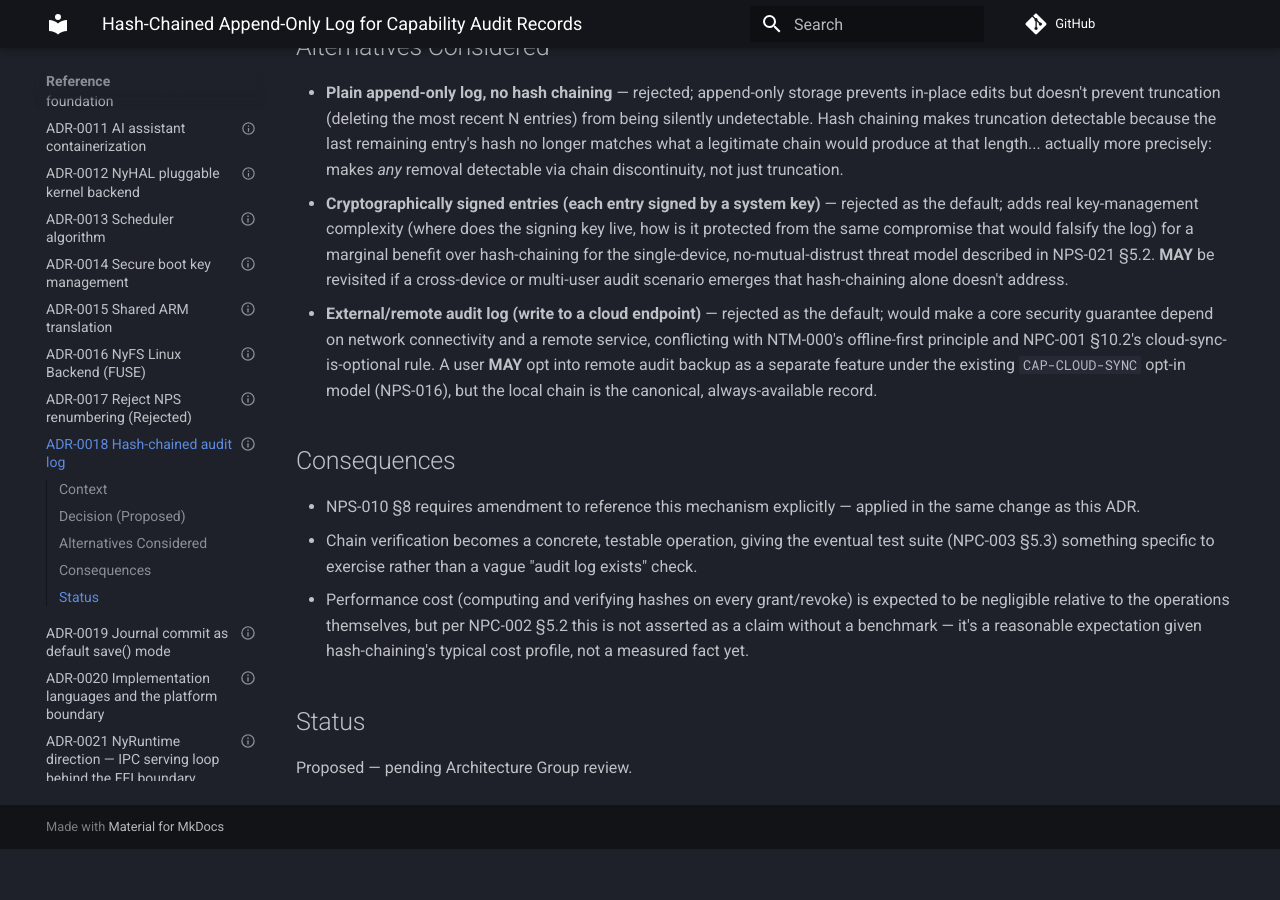
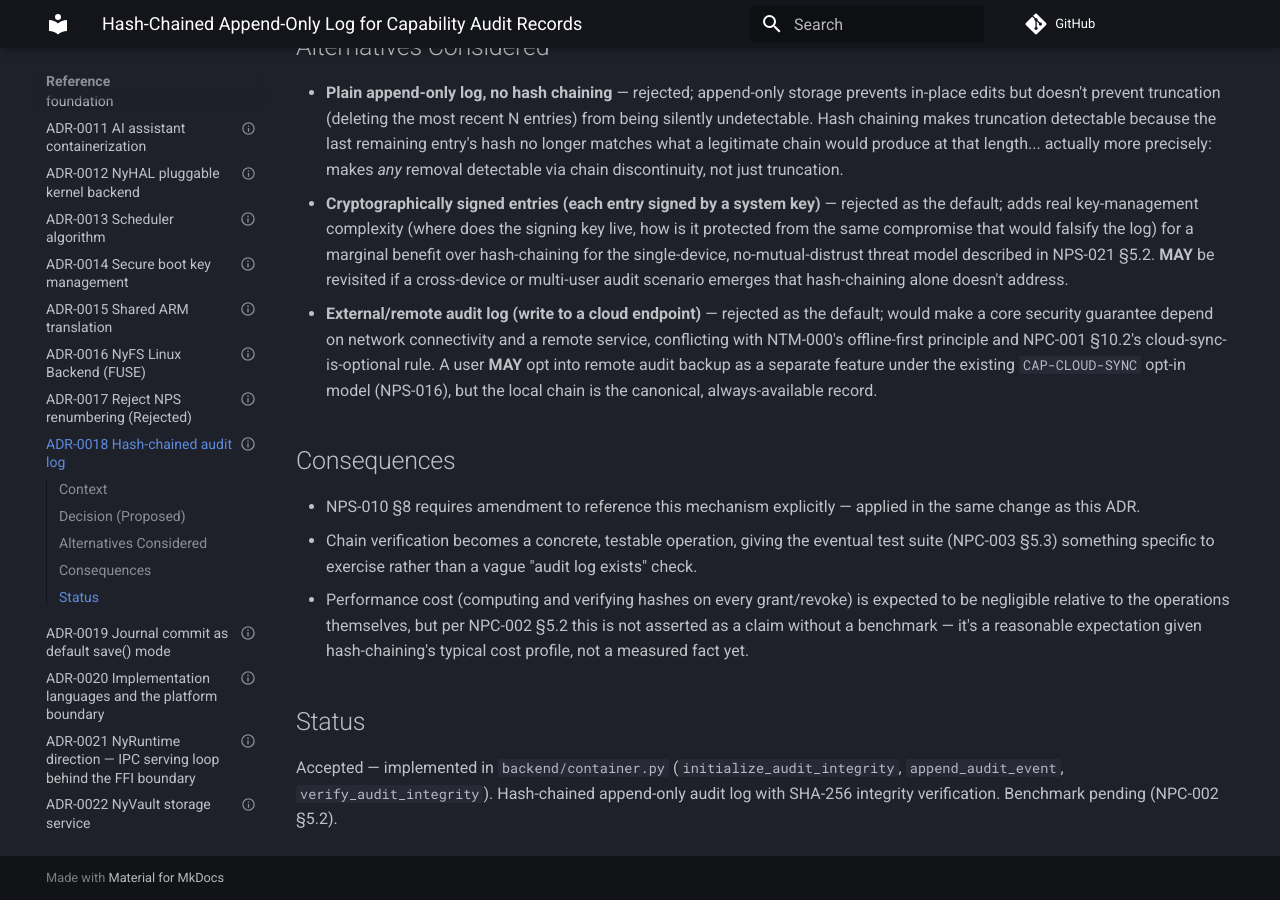
Before and after one commit to Myco-mycelium/Nythera, an MkDocs documentation site: the page built from docs/reference/adr/ADR-0018-hash-chained-audit-log.md, in a window 1280 px wide and 900 px high, scrolled down 897 px. Built offline with MkDocs 1.6.1 and Material for MkDocs 9.7.7, drawn with Linux system fonts in a browser that asks for light colours; comment, search, counter and statistics services are not loaded; before the commit the page ends 1746 px from its top, so only the background shows below that.

Commit message:
Accept ADR-0018: hash-chained audit log implemented
ADR-0018 moved from Proposed to Accepted. The hash-chained
append-only audit log is implemented in backend/container.py
with SHA-256 integrity verification. Benchmark pending per
NPC-002 §5.2.

🤖 Generated with Codebuff
Co-Authored-By: Codebuff <noreply@codebuff.com>

```diff
--- a/docs/reference/adr/ADR-0018-hash-chained-audit-log.md
+++ b/docs/reference/adr/ADR-0018-hash-chained-audit-log.md
@@ -79,4 +79,4 @@ without needing a separate, independently-trusted signing authority.
   profile, not a measured fact yet.
 
 ## Status
-Proposed — pending Architecture Group review.
+Accepted — implemented in `backend/container.py` (`initialize_audit_integrity`, `append_audit_event`, `verify_audit_integrity`). Hash-chained append-only audit log with SHA-256 integrity verification. Benchmark pending (NPC-002 §5.2).
```
